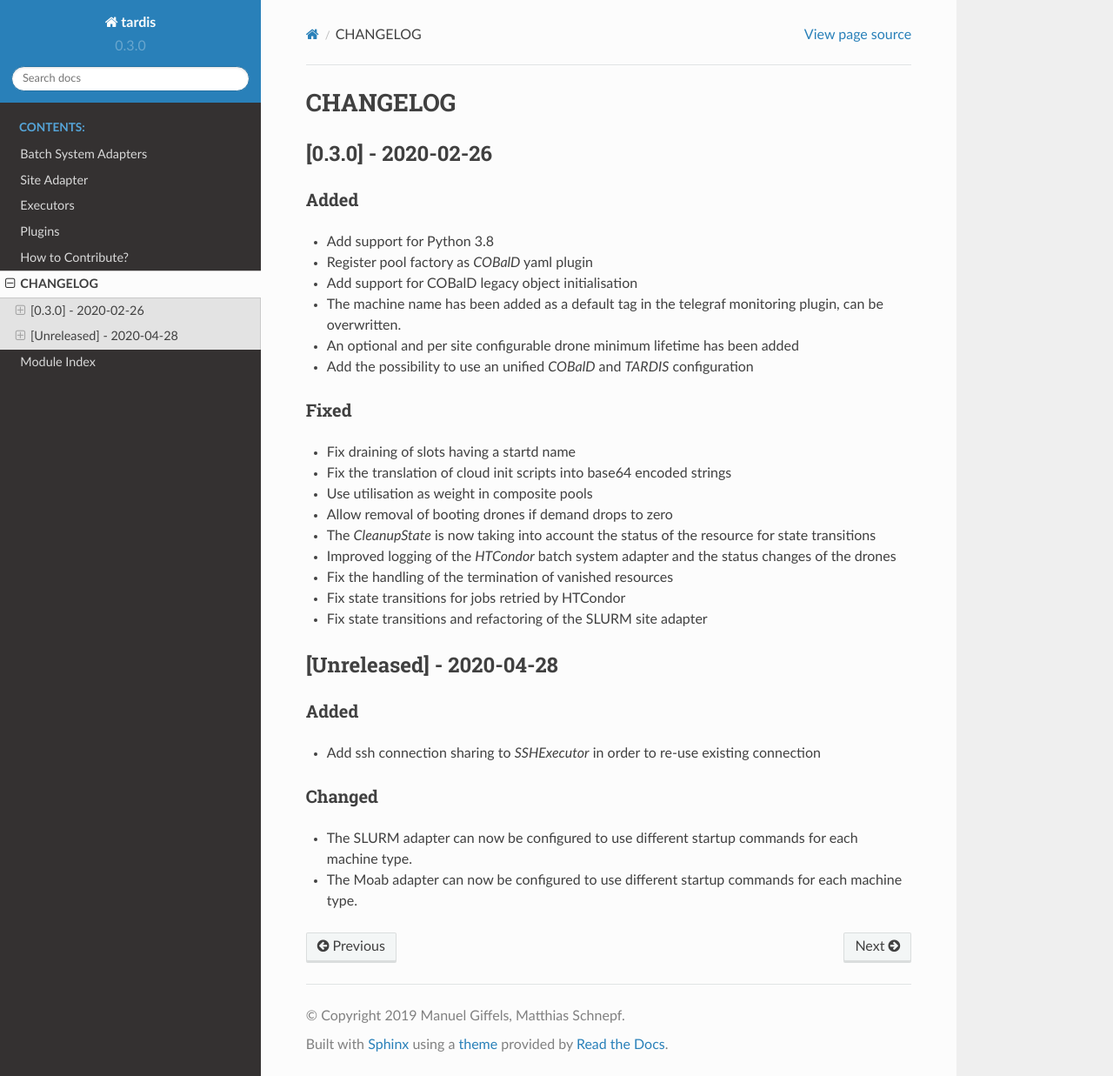
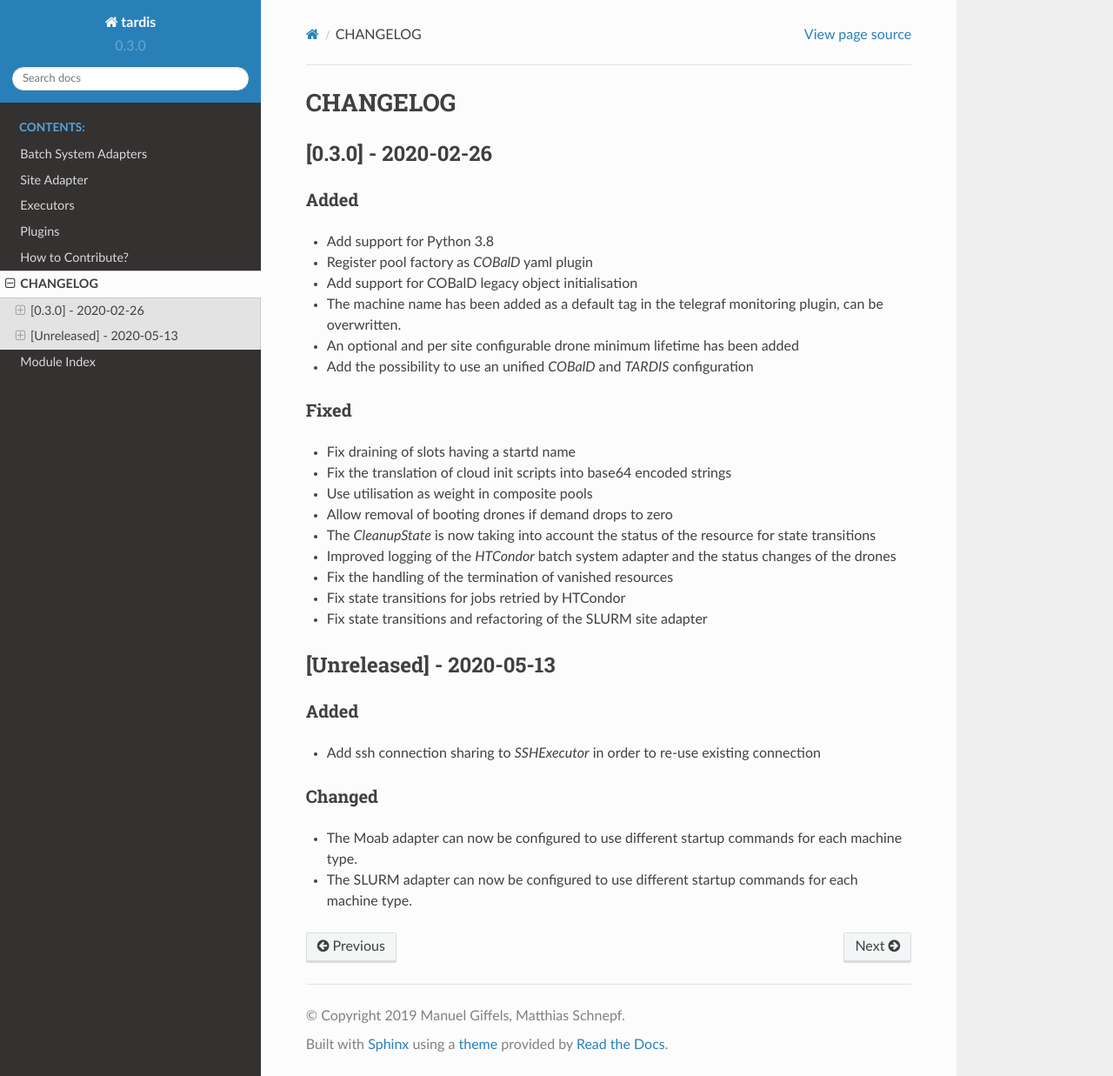
Before and after one commit to MatterMiners/tardis, a Sphinx documentation site: the page built from docs/source/changelog.rst, in a window 1280 px wide and 1237 px high. Shown: the whole window at 87% size. Built offline with Sphinx 7.4.7 and the Read the Docs theme 2.0.0, drawn with Linux system fonts in a browser that asks for light colours.

Commit message:
Update contributors and changelog

```diff
--- a/docs/source/changelog.rst
+++ b/docs/source/changelog.rst
@@ -1,5 +1,5 @@
-.. Created by changelog.py at 2020-04-28, command
-   '/Users/giffler/.cache/pre-commit/repont7o94ca/py_env-python3.7/bin/changelog docs/source/changes compile --output=docs/source/changelog.rst'
+.. Created by changelog.py at 2020-05-13, command
+   '/Users/giffler/.cache/pre-commit/repont7o94ca/py_env-default/bin/changelog docs/source/changes compile --output=docs/source/changelog.rst'
    based on the format of 'https://keepachangelog.com/'
 
 #########
@@ -32,7 +32,7 @@ Fixed
 * Fix state transitions for jobs retried by HTCondor
 * Fix state transitions and refactoring of the SLURM site adapter
 
-[Unreleased] - 2020-04-28
+[Unreleased] - 2020-05-13
 =========================
 
 Added
@@ -43,5 +43,5 @@ Added
 Changed
 -------
 
+* The Moab adapter can now be configured to use different startup commands for each machine type.
 * The SLURM adapter can now be configured to use different startup commands for each machine type.
-* The Moab adapter can now be configured to use different startup commands for each machine type.
```
Also changed, not shown: 1 other file.
